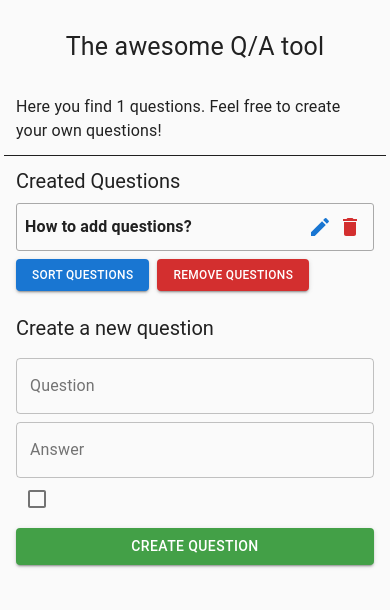
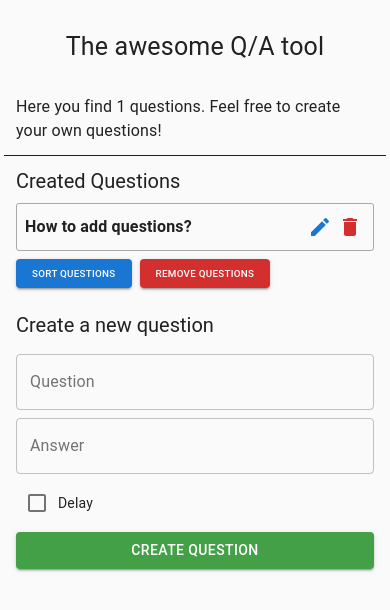
Before and after one commit to marcowilliam/qa-tool, a React (Create React App) app: page / in a window 390 px wide. Shown: the top 610 px of the page. Built offline with nearby package versions, Linux system fonts and the light colour scheme.

Commit message:
Add delay label on checkbox

```diff
--- a/src/components/questions/QuestionsForm.jsx
+++ b/src/components/questions/QuestionsForm.jsx
@@ -89,11 +89,14 @@ const QuestionsForm = ({ questionObject, handleCreateQuestion, handleEditQuestio
                                 component="div"
                             />
                         </div>
-                        <Checkbox
-                            checked={isDelayAdded}
-                            onChange={(event) => setIsDelayAdded(event.target.checked)}
-                            value="isDelayAdded"
-                        />
+                        <div className={classes.formRow}>
+                            <Checkbox
+                                checked={isDelayAdded}
+                                onChange={(event) => setIsDelayAdded(event.target.checked)}
+                                value="isDelayAdded"
+                            />
+                            <Typography variant="body2">Delay</Typography>
+                        </div>
                         <LoadingButton
                             isLoading={isLoading}
                             type="submit"
@@ -124,6 +127,8 @@ const useStyles = makeStyles((theme) => ({
     },
     formRow: {
         marginTop: theme.spacing(1),
+        display: 'flex',
+        alignItems: 'center',
     },
     button: {
         marginTop: theme.spacing(1),
--- a/src/components/questions/QuestionsListWrapper.jsx
+++ b/src/components/questions/QuestionsListWrapper.jsx
@@ -118,8 +118,8 @@ const useStyles = makeStyles((theme) => ({
     button: {
         marginTop: theme.spacing(1),
         marginRight: theme.spacing(1),
-        [theme.breakpoints.only('xs')]: {
-            fontSize: '85%',
+        [theme.breakpoints.down('xs')]: {
+            fontSize: '70%',
         },
     },
 }));
```
